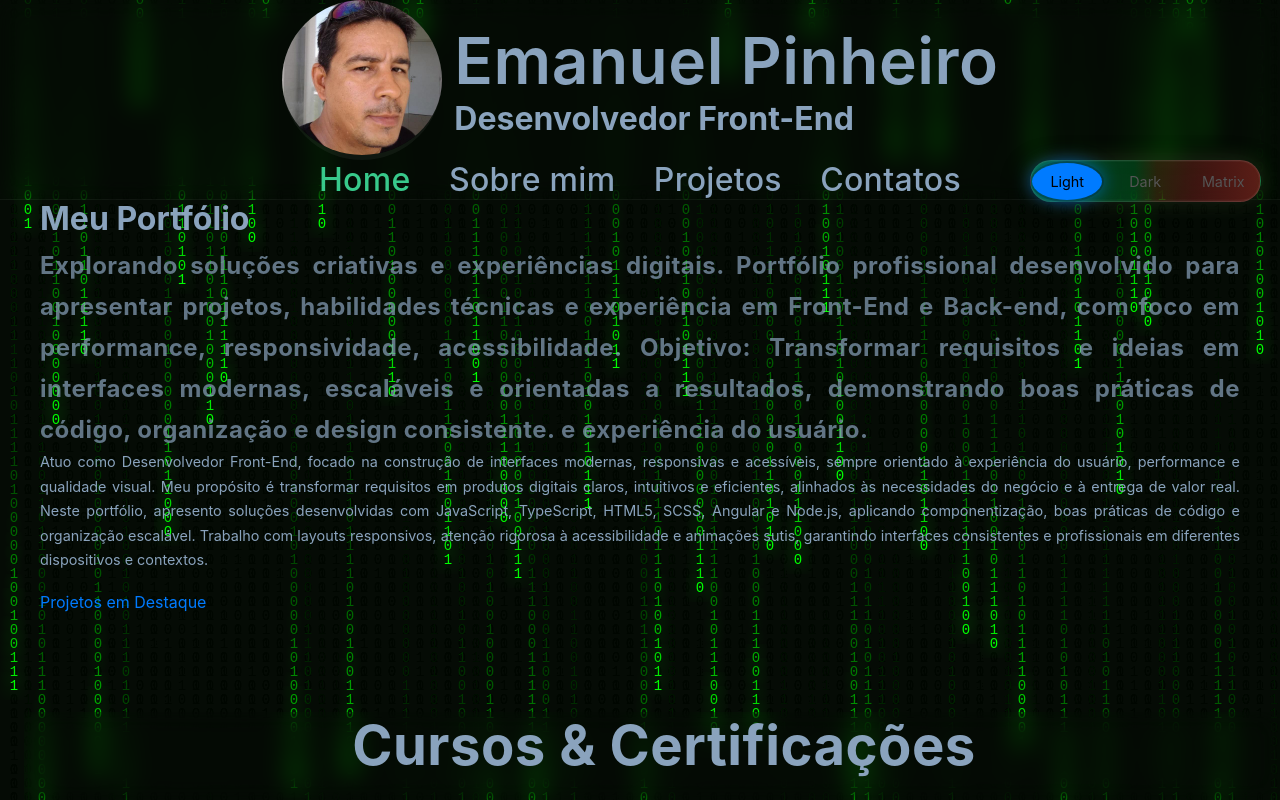
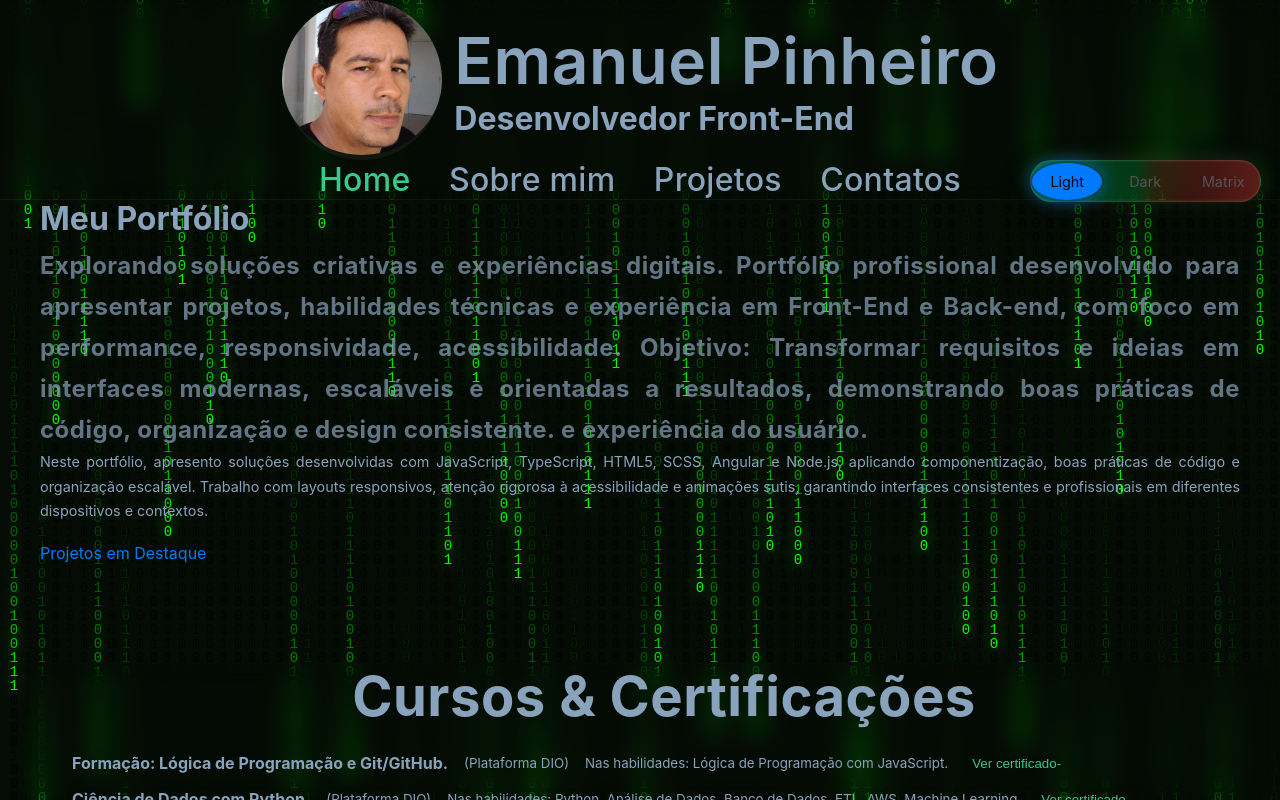
Before and after one commit to Messias-emp/projeto_portifolio, an Angular app: page / in a window 1280 px wide. Built offline with nearby package versions, Linux system fonts and the light colour scheme.

Commit message:
atualização home

```diff
--- a/src/app/core/home/home.html
+++ b/src/app/core/home/home.html
@@ -20,7 +20,7 @@
     </h2>
 
     <p>
-Atuo como Desenvolvedor Front-End, focado na construção de interfaces modernas, responsivas e acessíveis, sempre orientado à experiência do usuário, performance e qualidade visual. Meu propósito é transformar requisitos em produtos digitais claros, intuitivos e eficientes, alinhados às necessidades do negócio e à entrega de valor real.
+
 
 Neste portfólio, apresento soluções desenvolvidas com JavaScript, TypeScript, HTML5, SCSS, Angular e Node.js, aplicando componentização, boas práticas de código e organização escalável. Trabalho com layouts responsivos, atenção rigorosa à acessibilidade e animações sutis, garantindo interfaces consistentes e profissionais em diferentes dispositivos e contextos.
 
```
